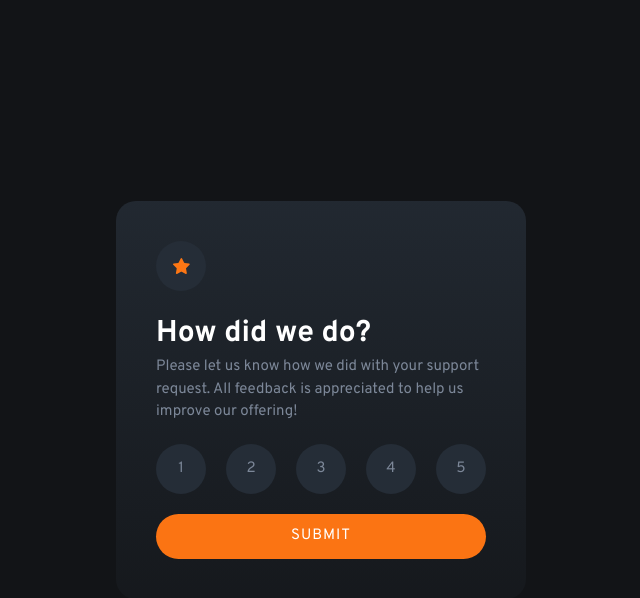
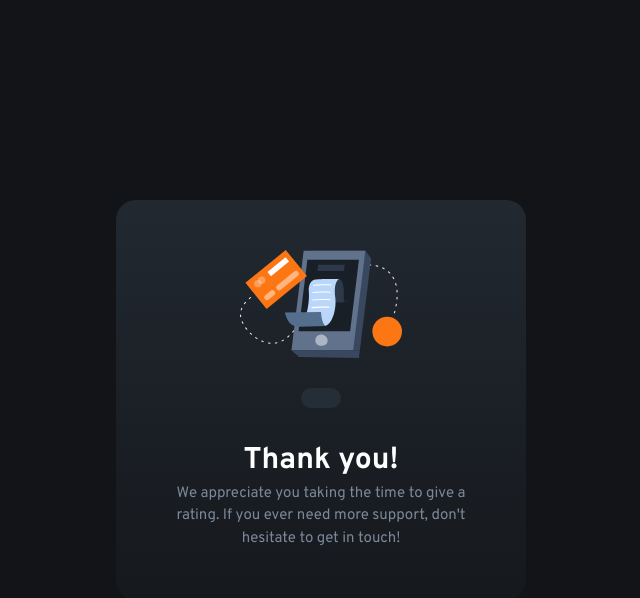
Before and after one commit to birkaany/FrontendMentor, a plain HTML site: page interactive-rating-component-main/index.html in a window 1280 px wide. Both pictures are taken after a click on the button "SUBMIT". Shown: the whole page, without its empty margins (319-959 px from the left). Drawn offline with Linux system fonts and the light colour scheme.

Commit message:
rate results designed and activated

```diff
--- a/interactive-rating-component-main/app.js
+++ b/interactive-rating-component-main/app.js
@@ -1,4 +1,11 @@
 const rates = document.querySelectorAll(".rate");
+const submitBtn = document.querySelector(".submitBtn");
+const ratesSection = document.querySelector(".rates");
+const heading = document.querySelector(".text-block h1");
+const paraText = document.querySelector(".text-block p");
+const imgTop = document.querySelector("picture img");
+const mainDiv = document.querySelector(".rating-component");
+const rateResult = document.querySelector(".rate-result");
 
 rates.forEach(function (rate) {
   rate.addEventListener("click", function () {
@@ -8,6 +15,25 @@ rates.forEach(function (rate) {
       }
     }
     rate.classList.add("active");
-    console.log(rate.innerHTML);
+    rateResult.innerHTML = `You selected ${rate.textContent} out of 5`;
+    return rate;
   });
 });
+
+function showResults(rate) {
+  heading.innerHTML = "Thank you!";
+  paraText.innerHTML =
+    "We appreciate you taking the time to give a rating. If you ever need more support, don't hesitate to get in touch!";
+  ratesSection.classList.add("hidden");
+  submitBtn.classList.add("hidden");
+  imgTop.src = "/images/illustration-thank-you.svg";
+  imgTop.parentElement.classList.remove("bg-circle");
+  mainDiv.style.alignItems = "center";
+  mainDiv.style.textAlign = "center";
+  mainDiv.style.justifyContent = "space-evenly";
+  rateResult.classList.remove("hidden");
+}
+
+submitBtn.addEventListener("click", function () {
+  showResults();
+});
--- a/interactive-rating-component-main/index.html
+++ b/interactive-rating-component-main/index.html
@@ -18,9 +18,10 @@
   </head>
   <body>
     <main class="rating-component">
-      <picture>
+      <picture class="bg-circle">
         <img src="/images/icon-star.svg" alt="" />
       </picture>
+      <div class="rate-result hidden"></div>
       <div class="text-block">
         <h1>How did we do?</h1>
         <p>
--- a/interactive-rating-component-main/style.css
+++ b/interactive-rating-component-main/style.css
@@ -104,6 +104,7 @@ body {
 /* Component Styles */
 .rating-component {
   max-width: 41rem;
+  min-height: 40rem;
   display: flex;
   flex-direction: column;
   background: linear-gradient(
@@ -116,7 +117,7 @@ body {
   gap: 2rem;
 }
 
-.rating-component picture,
+.bg-circle,
 .rates .rate {
   background-color: var(--darkBlue);
   border-radius: 50%;
@@ -130,6 +131,14 @@ body {
 }
 .rating-component p {
   color: var(--midGrey);
+}
+
+.rate-result {
+  background-color: var(--darkBlue);
+  color: orange;
+  border-radius: 2rem;
+  padding: 1rem 2rem;
+  text-align: center;
 }
 
 .rates {
@@ -172,3 +181,7 @@ button.submitBtn:hover {
   background-color: var(--white);
   cursor: pointer;
 }
+
+.hidden {
+  display: none;
+}
```
